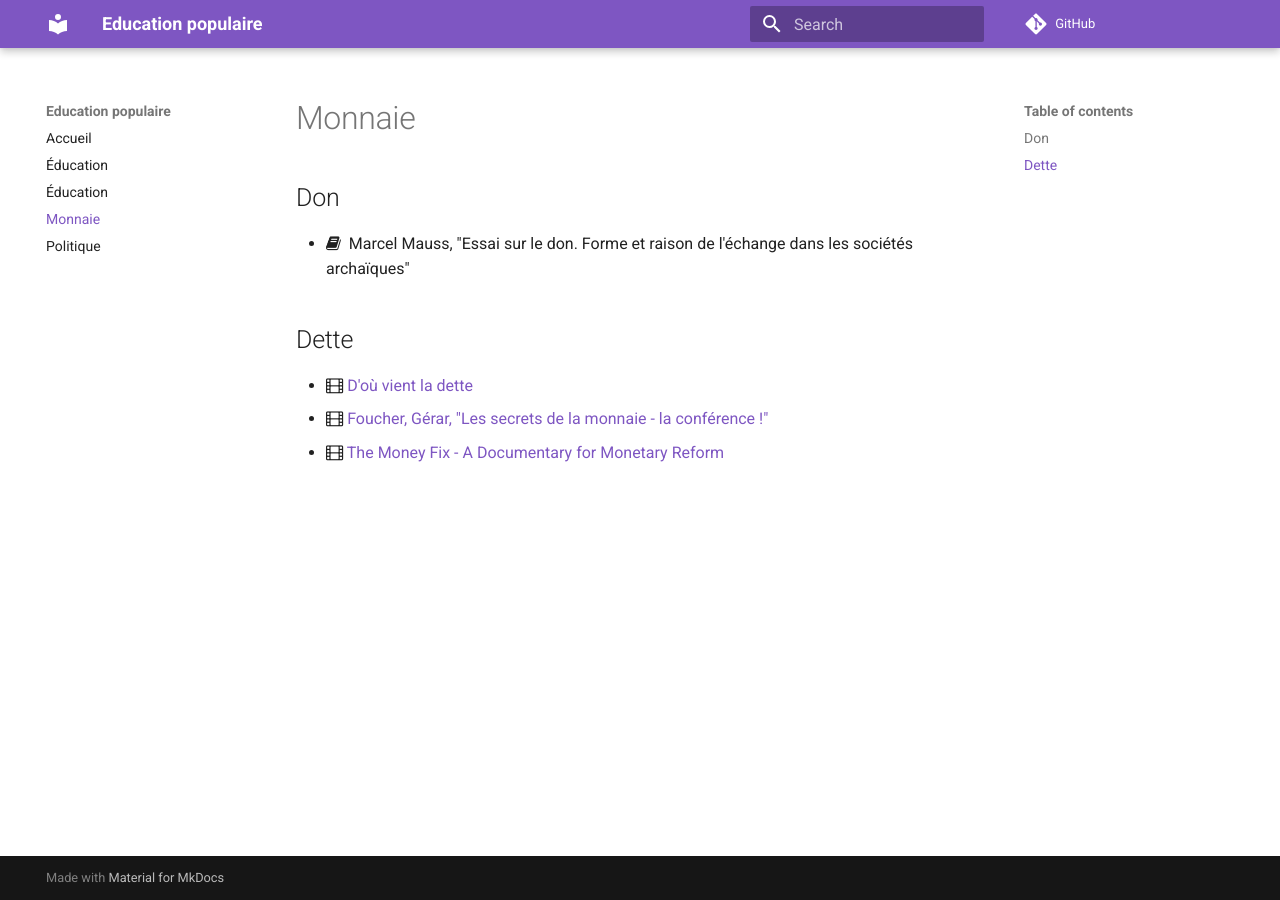
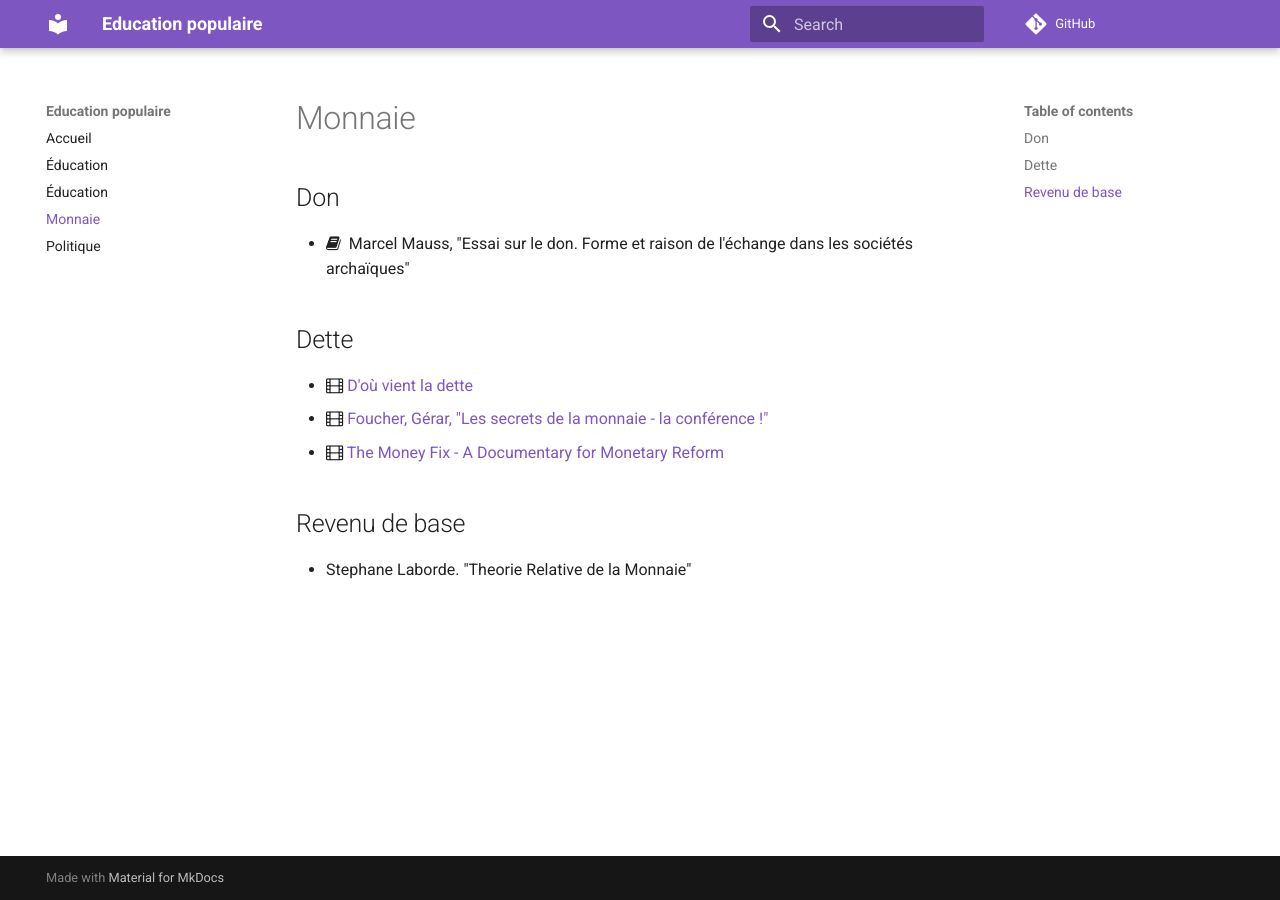
Before and after one commit to elgadjo/peer-education, an MkDocs documentation site: the page built from docs/monnaie.md, in a window 1280 px wide. Built offline with MkDocs 1.6.1 and Material for MkDocs 9.7.7, drawn with Linux system fonts in a browser that asks for light colours; comment, search, counter and statistics services are not loaded; old or Windows-style settings are respelled for this version of MkDocs.

Commit message:
Update monnaie.md

```diff
--- a/docs/monnaie.md
+++ b/docs/monnaie.md
@@ -13,3 +13,7 @@
   [Foucher, Gérar, "Les secrets de la monnaie - la conférence !"](https://www.youtube.com/watch?v=R-Bg_B9OhPU)
 - <i class="fa fa-film"></i>
   [The Money Fix - A Documentary for Monetary Reform](https://www.youtube.com/watch?v=TwmM5Nb6hiE&yt%3Acc=on)
+
+## Revenu de base
+
+- Stephane Laborde. "Theorie Relative de la Monnaie"
```
